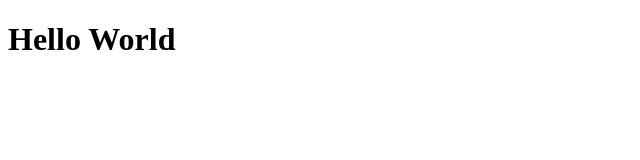
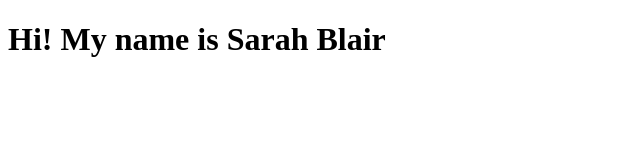
Before and after one commit to blai0250/blai0250.github.io, a plain HTML site: page index.html in a window 1280 px wide. Shown: the whole page, without its empty margins (0-640 px from the left). Drawn offline with Linux system fonts and the light colour scheme.

Commit message:
Change to h1

```diff
--- a/index.html
+++ b/index.html
@@ -7,6 +7,6 @@
     <title>Sarah Blair</title>
 </head>
 <body>
-    <h1>Hello World</h1>
+    <h1>Hi! My name is Sarah Blair</h1>
 </body>
 </html>
```
